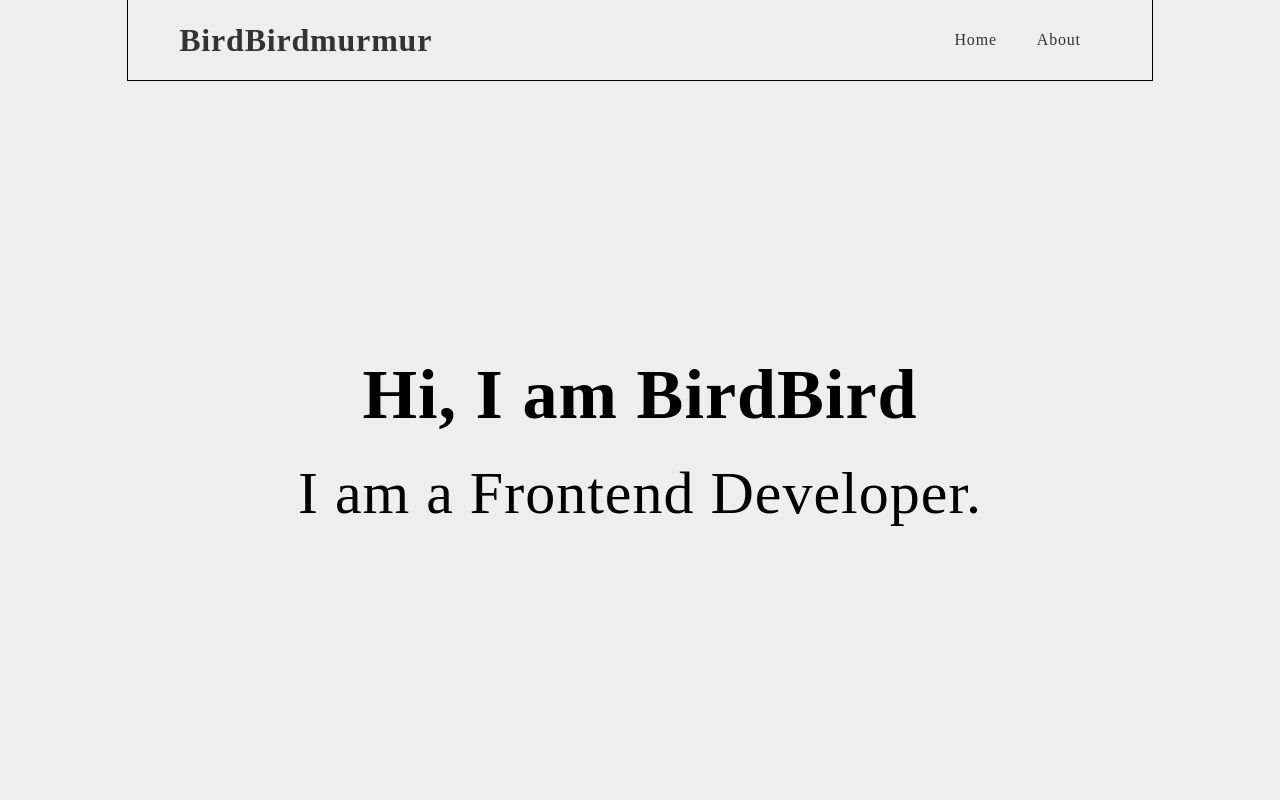
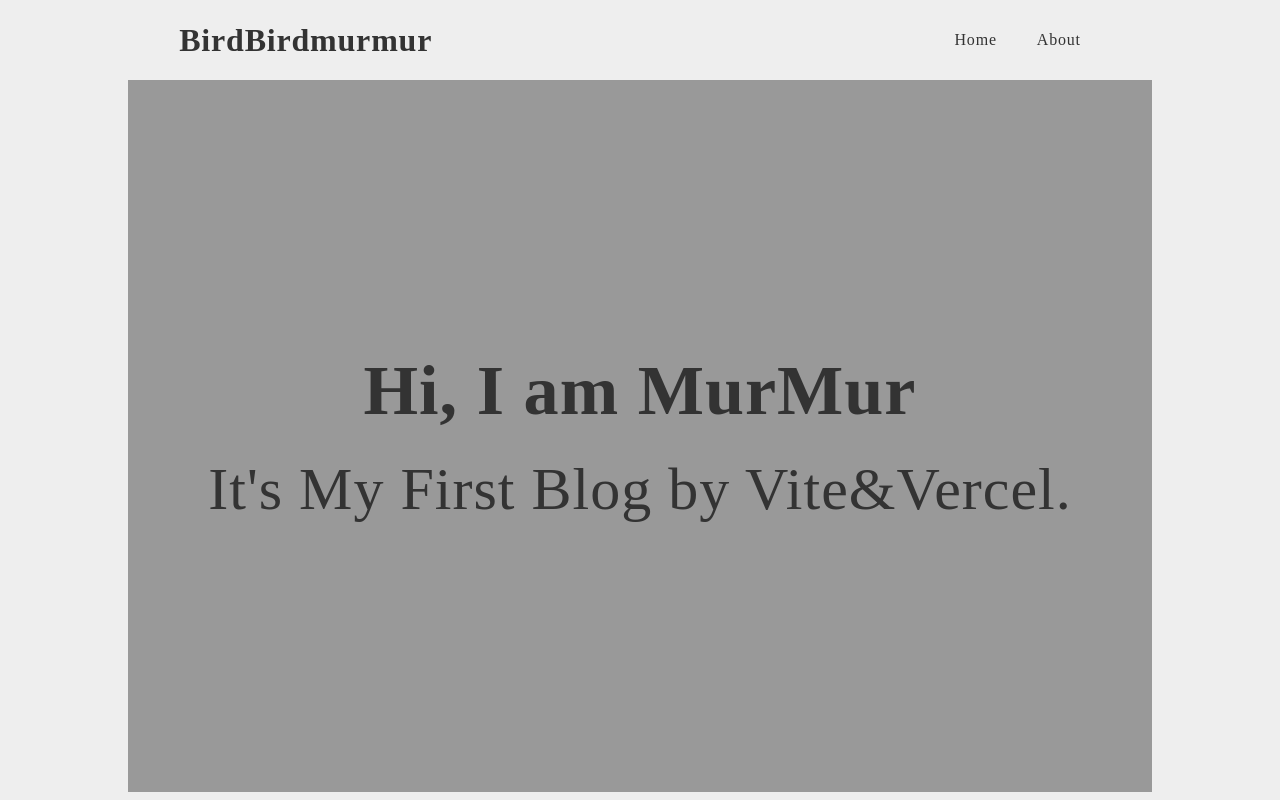
Before and after one commit to birdbirdmurmur/BB-Blog, a React (Vite) app: page / in a window 1280 px wide. Built offline with nearby package versions, Linux system fonts and the light colour scheme.

Commit message:
feat: Home rerender(5s)

```diff
--- a/src/App.css
+++ b/src/App.css
@@ -39,7 +39,6 @@ header {
     left: 0;
     width: 100%;
     z-index: 999;
-    outline: 1px solid #000;
 }
 
 .container {
@@ -101,8 +100,8 @@ header {
 .home {
     display: flex;
     width: 100%;
-    height: 90vh;
-    /* border: 1px solid #000; */
+    height: 89vh;
+    background-color: #999;
 }
 
 .homeContainer {
@@ -111,6 +110,6 @@ header {
     font-size: 60px;
     letter-spacing: 1px;
     line-height: 1.5;
+    color:#333;
 }
-
 /* ---------- Home ---------- */
--- a/src/components/home/Home.jsx
+++ b/src/components/home/Home.jsx
@@ -1,13 +1,32 @@
 import React from 'react'
+import { useState, useEffect } from 'react'
 
 export const Home = () => {
+    const [render, setRender] = useState(true)
+
+    useEffect(() => {
+        const interval = setInterval(() => {
+            // setRender(false);
+            setRender(prevState => !prevState);
+        }, 5000);
+
+        return () => clearTimeout(interval);
+    }, [])
+
     return (
         <>
             <section className="home">
-                <div className='homeContainer'>
-                    <h3>Hi, I am BirdBird</h3>
-                    <p>I am a Frontend Developer.</p>
-                </div>
+                {render ? (
+                    <div className='homeContainer'>
+                        <h3>Hi, I am BirdBird</h3>
+                        <p>I am a Frontend Developer.</p>
+                    </div>
+                ) : (
+                    <div className='homeContainer'>
+                        <h3>Hi, I am MurMur</h3>
+                        <p>It's My First Blog by Vite&Vercel.</p>
+                    </div>
+                )}
             </section>
         </>
     )
```
